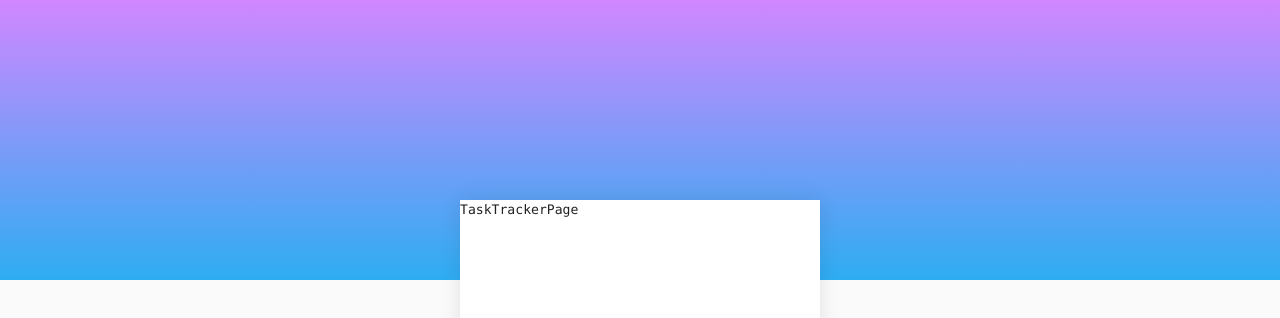
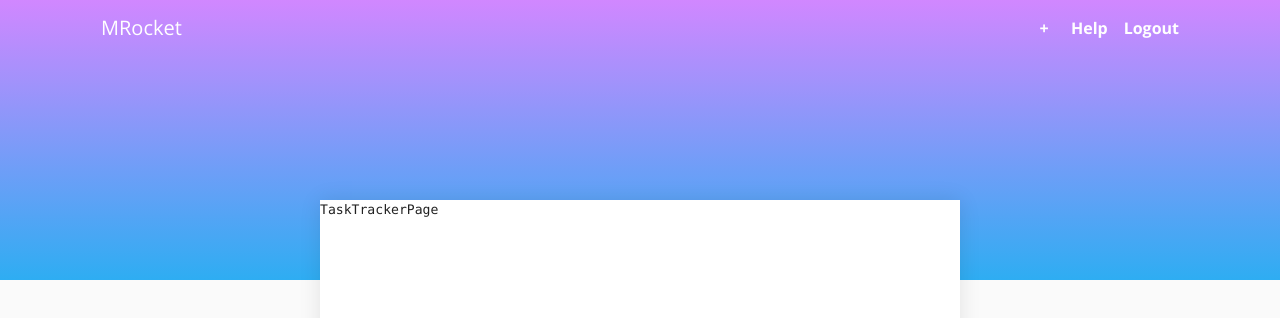
Before and after one commit to embarq/mrocket, a React (Create React App) app: page /app/tasks in a window 1280 px wide. Shown: the top 318 px of the page. Built offline with nearby package versions, Linux system fonts and the light colour scheme; no server answers; sample sign-in values are in the browser's storage.

Commit message:
feat(ui): impl header for task tracker

```diff
--- /dev/null
+++ b/src/app/components/AppHeader.css
@@ -0,0 +1,46 @@
+#app-header.container {
+  position: fixed;
+  left: 50%;
+  transform: translateX(-50%);
+}
+
+#app-header .navbar-nav {
+  flex-direction: row;
+}
+
+#app-header .navbar-nav .nav-item + .nav-item {
+  padding-left: 1rem;
+}
+
+#app-header .navbar-brand,
+#app-header .navbar-nav .nav-link {
+  color: #fff;
+  font-size: 1rem;
+}
+
+#app-header .navbar-brand {
+  font-size: 1.25rem;
+  transition: all ease-in-out 100ms;
+}
+
+#app-header .navbar-brand:hover {
+  transform: scale(0.95);
+}
+
+#app-header .navbar-nav .nav-link {
+  font-weight: bold;
+}
+
+#app-header .navbar-nav .nav-link:hover {
+  text-decoration: underline;
+}
+
+#app-header .navbar-nav .btn-add {
+  padding-left: 0.4rem;
+  padding-right: 0.4rem;
+}
+
+#app-header .navbar-nav .btn-add:hover {
+  text-decoration: none;
+  transform: scale(1.2);
+}
--- /dev/null
+++ b/src/app/components/AppHeader.tsx
@@ -0,0 +1,35 @@
+import React from 'react';
+import { Link } from 'react-router-dom';
+
+import './AppHeader.css';
+
+function AppHeader() {
+  return (
+    <header className="container" id="app-header">
+      <nav className="navbar navbar-dark bg-transparent">
+        <Link className="navbar-brand" to="/app">
+          <b>M</b>Rocket
+        </Link>
+        <ul className="navbar-nav ml-auto">
+          <li className="nav-item" title="Create todo">
+            <Link to="/app/tasks/new" className="btn nav-link btn-add">+
+            </Link>
+          </li>
+          <li className="nav-item">
+            <button type="button" className="btn nav-link">
+              Help
+            </button>
+          </li>
+          <li className="nav-item">
+            <button type="button" className="btn nav-link">
+              Logout
+            </button>
+          </li>
+        </ul>
+      </nav>
+
+    </header>
+  )
+}
+
+export default AppHeader;
--- a/src/app/layout/TaskTrackerLayoutContainer.css
+++ b/src/app/layout/TaskTrackerLayoutContainer.css
@@ -23,7 +23,7 @@
 .app-content {
   display: flex;
   flex-direction: column;
-  width: 360px;
+  width: 50vw;
   min-height: 460px;
   margin-left: auto;
   margin-right: auto;
@@ -31,6 +31,24 @@
   box-shadow: 0 0 20px rgba(0,0,0,0.1);
 }
 
+@media screen and (max-width: 375px) {
+  .app-content {
+    width: 100%;
+  }
+}
+
+@media screen and (min-width: 375px) and (max-width: 480px) {
+  .app-content {
+    width: 100%;
+  }
+}
+
+@media screen and (min-width: 480px) and (max-width: 768px)  {
+  .app-content {
+    width: 75vw;
+  }
+}
+
 .app-content > *:first-child {
   flex-grow: 1;
 }
--- a/src/app/layout/TaskTrackerLayoutContainer.tsx
+++ b/src/app/layout/TaskTrackerLayoutContainer.tsx
@@ -8,6 +8,7 @@ import {
 
 import TaskTrackerPage from '../pages/TaskTrackerPage';
 import TaskTrackerEditorPage from '../pages/TaskTrackerEditorPage';
+import AppHeader from '../components/AppHeader';
 import './TaskTrackerLayoutContainer.css';
 
 export type TaskTrackerLayoutProps = {
@@ -16,13 +17,16 @@ export type TaskTrackerLayoutProps = {
 
 function TaskTrackerLayout(props: TaskTrackerLayoutProps) {
   return (
-    <div className="app-main-wrapper">
-      <div className="container">
-        <div className="app-content">
-          {props.children}
+    <React.Fragment>
+      <AppHeader />
+      <main className="app-main-wrapper">
+        <div className="container">
+          <div className="app-content">
+            {props.children}
+          </div>
         </div>
-      </div>
-    </div>
+      </main>
+    </React.Fragment>
   );
 }
 
```
